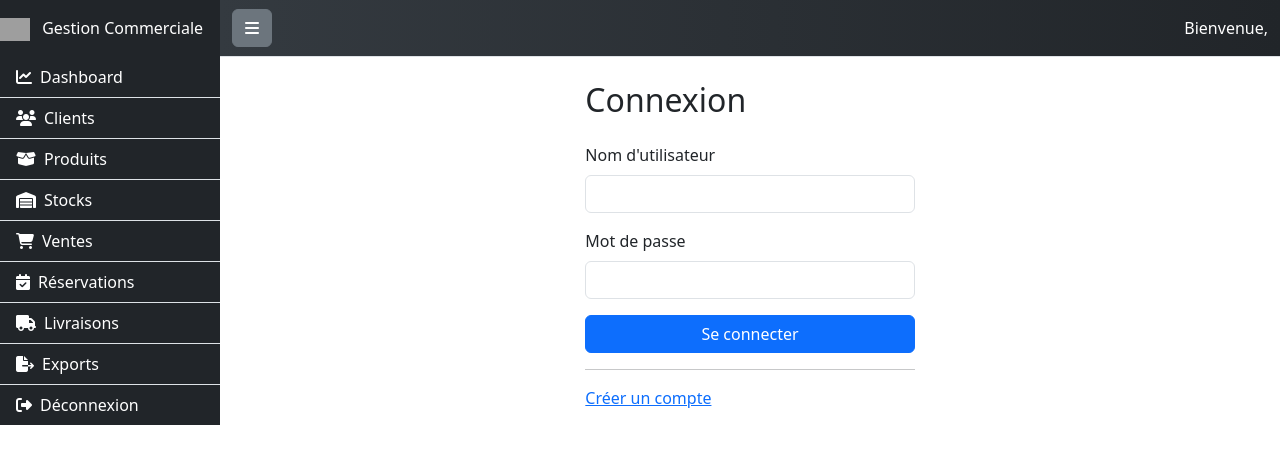
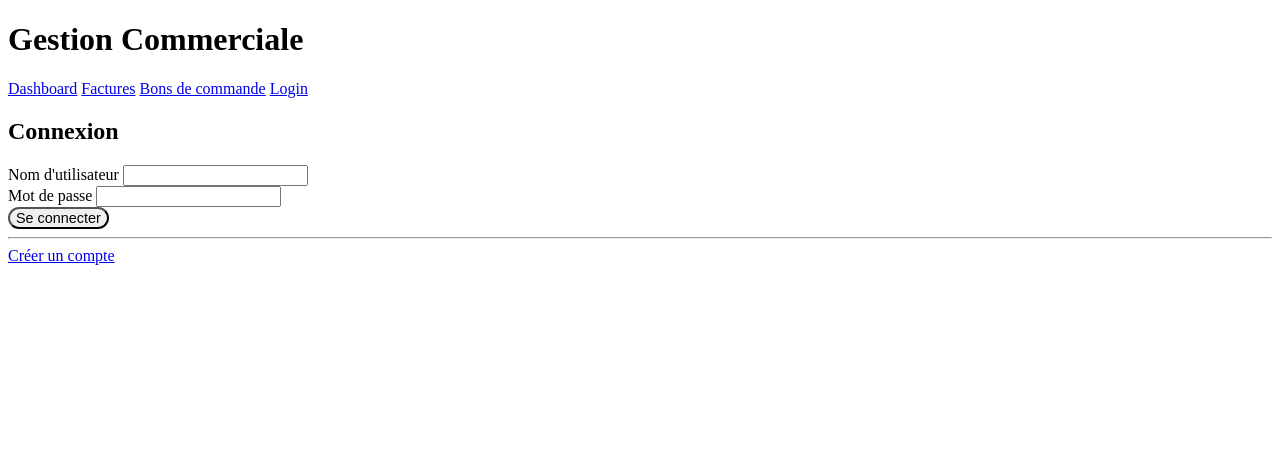
Before and after one commit to tino669244/Ruine-Comptable, a Flask app: page /login in a window 1280 px wide. Shown: the top 464 px of the page. Run offline with Flask 3, Linux system fonts and the light colour scheme; grey boxes are pictures that could not be loaded.

Commit message:
Update base.html
Signed-off-by: tino669244 <tinoruine@gmail.com>

```diff
--- a/templates/base.html
+++ b/templates/base.html
@@ -2,64 +2,21 @@
 <html lang="fr">
 <head>
   <meta charset="UTF-8">
-  <title>Gestion Commerciale</title>
+  <title>{% block title %}Gestion Commerciale{% endblock %}</title>
   <link rel="stylesheet" href="{{ url_for('static', filename='custom.css') }}">
-  <link href="https://cdn.jsdelivr.net/npm/bootstrap@5.3.0/dist/css/bootstrap.min.css" rel="stylesheet">
-  <link href="https://cdnjs.cloudflare.com/ajax/libs/font-awesome/6.4.0/css/all.min.css" rel="stylesheet">
 </head>
 <body>
-  <div class="d-flex" id="wrapper">
-    <!-- Sidebar -->
-    <div class="bg-dark border-right" id="sidebar-wrapper">
-      <div class="sidebar-heading text-white py-3">
-        <img src="{{ url_for('static', filename='logo.png') }}" width="30" class="me-2">
-        Gestion Commerciale
-      </div>
-      <div class="list-group list-group-flush">
-        <a href="{{ url_for('dashboard.dashboard') }}" class="list-group-item list-group-item-action bg-dark text-white"><i class="fa fa-chart-line me-2"></i>Dashboard</a>
-        <a href="{{ url_for('clients.list_clients') }}" class="list-group-item list-group-item-action bg-dark text-white"><i class="fa fa-users me-2"></i>Clients</a>
-        <a href="{{ url_for('produits.list_produits') }}" class="list-group-item list-group-item-action bg-dark text-white"><i class="fa fa-box-open me-2"></i>Produits</a>
-        <a href="{{ url_for('stocks.list_stocks') }}" class="list-group-item list-group-item-action bg-dark text-white"><i class="fa fa-warehouse me-2"></i>Stocks</a>
-        <a href="{{ url_for('ventes.list_ventes') }}" class="list-group-item list-group-item-action bg-dark text-white"><i class="fa fa-shopping-cart me-2"></i>Ventes</a>
-        <a href="{{ url_for('reservations.list_reservations') }}" class="list-group-item list-group-item-action bg-dark text-white"><i class="fa fa-calendar-check me-2"></i>Réservations</a>
-        <a href="{{ url_for('livraisons.list_livraisons') }}" class="list-group-item list-group-item-action bg-dark text-white"><i class="fa fa-truck me-2"></i>Livraisons</a>
-        <a href="{{ url_for('exports.export_csv', table_name='clients') }}" class="list-group-item list-group-item-action bg-dark text-white"><i class="fa fa-file-export me-2"></i>Exports</a>
-        <a href="{{ url_for('auth.logout') }}" class="list-group-item list-group-item-action bg-dark text-white"><i class="fa fa-sign-out-alt me-2"></i>Déconnexion</a>
-      </div>
-    </div>
-
-    <!-- Page Content -->
-    <div id="page-content-wrapper">
-      <nav class="navbar navbar-expand-lg navbar-dark bg-dark border-bottom">
-        <div class="container-fluid">
-          <button class="btn btn-secondary" id="menu-toggle"><i class="fa fa-bars"></i></button>
-          <span class="navbar-text text-white ms-3">Bienvenue, {{ session.get('username', '') }}</span>
-        </div>
-      </nav>
-
-      <div class="container-fluid mt-4">
-        {% with messages = get_flashed_messages(with_categories=true) %}
-          {% if messages %}
-            {% for category, message in messages %}
-              <div class="alert alert-{{ category }} alert-dismissible fade show" role="alert">
-                {{ message }}
-                <button type="button" class="btn-close" data-bs-dismiss="alert"></button>
-              </div>
-            {% endfor %}
-          {% endif %}
-        {% endwith %}
-        {% block content %}{% endblock %}
-      </div>
-    </div>
-  </div>
-
-  <script src="https://cdn.jsdelivr.net/npm/bootstrap@5.3.0/dist/js/bootstrap.bundle.min.js"></script>
-  <script>
-    const menuToggle = document.getElementById("menu-toggle");
-    const wrapper = document.getElementById("wrapper");
-    menuToggle.addEventListener("click", () => {
-      wrapper.classList.toggle("toggled");
-    });
-  </script>
+  <header>
+    <h1>Gestion Commerciale</h1>
+    <nav>
+      <a href="/">Dashboard</a>
+      <a href="/facture">Factures</a>
+      <a href="/bon-commande">Bons de commande</a>
+      <a href="/login">Login</a>
+    </nav>
+  </header>
+  <main>
+    {% block content %}{% endblock %}
+  </main>
 </body>
 </html>
```
